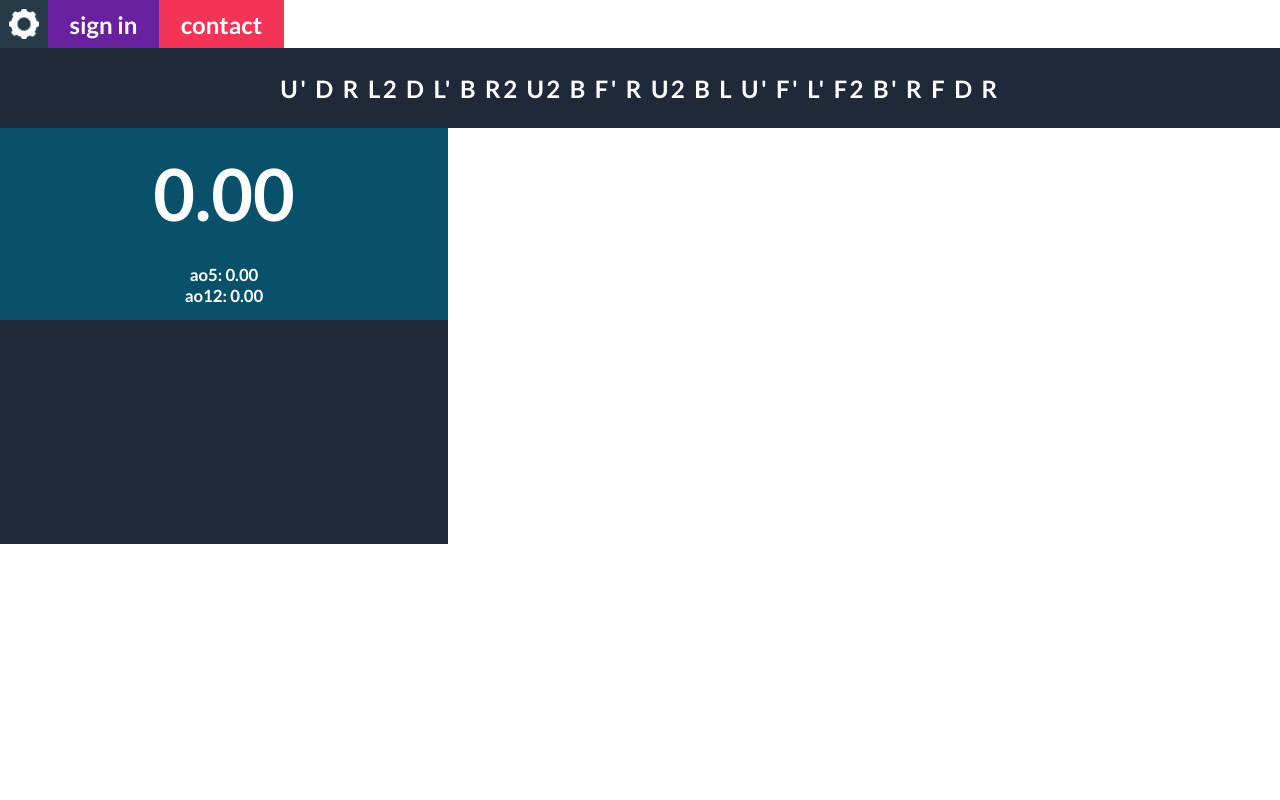
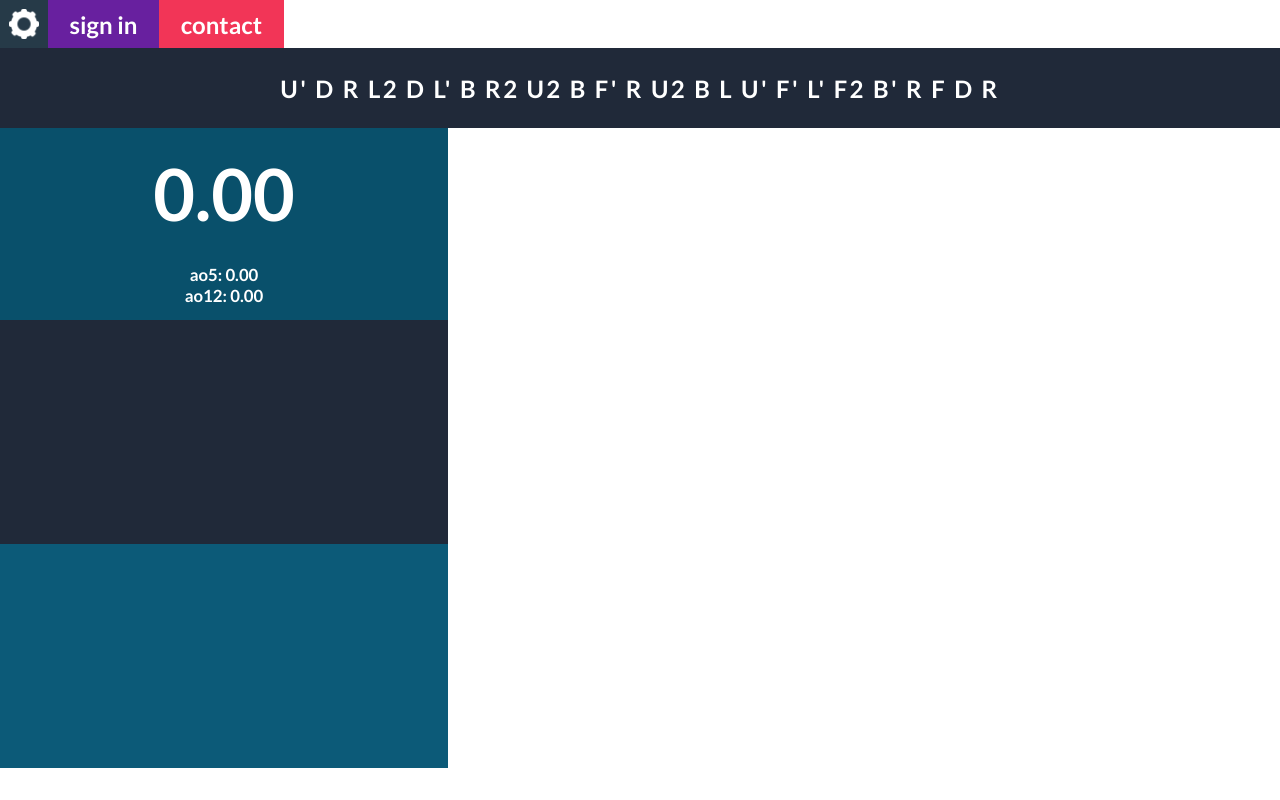
Before and after one commit to pawelkaczoruk/pk-timer, a Vue app: page / in a window 1280 px wide. Built offline with nearby package versions, Linux system fonts and the light colour scheme.

Commit message:
create Graph component for displaying graph created of session solves

```diff
--- a/src/App.vue
+++ b/src/App.vue
@@ -4,6 +4,7 @@
     <Scramble />
     <Display />
     <Cube />
+    <Graph />
   </div>
 </template>
 
@@ -12,6 +13,7 @@ import MenuBar from './components/MenuBar'
 import Scramble from './components/Scramble'
 import Cube from './components/Cube'
 import Display from './components/Display'
+import Graph from './components/Graph'
 
 export default {
   name: 'App',
@@ -19,7 +21,8 @@ export default {
     MenuBar,
     Scramble,
     Cube,
-    Display
+    Display,
+    Graph
   }
 }
 </script>
--- a/src/assets/styles/variables.scss
+++ b/src/assets/styles/variables.scss
@@ -7,4 +7,5 @@
   --navy-blue: #263A48;
   --space-blue: #202939;
   --yale-blue: #09506B;
+  --sapphire-blue: #0C5A78;
 }
--- /dev/null
+++ b/src/components/Graph.vue
@@ -0,0 +1,21 @@
+<template>
+  <div class="graph">
+
+  </div>
+</template>
+
+<script>
+export default {
+  name: 'Graph'
+}
+</script>
+
+<style lang="scss" scoped>
+
+.graph {
+  height: 14em;
+  width: 35vw;
+  background: var(--sapphire-blue);
+}
+
+</style>
```
